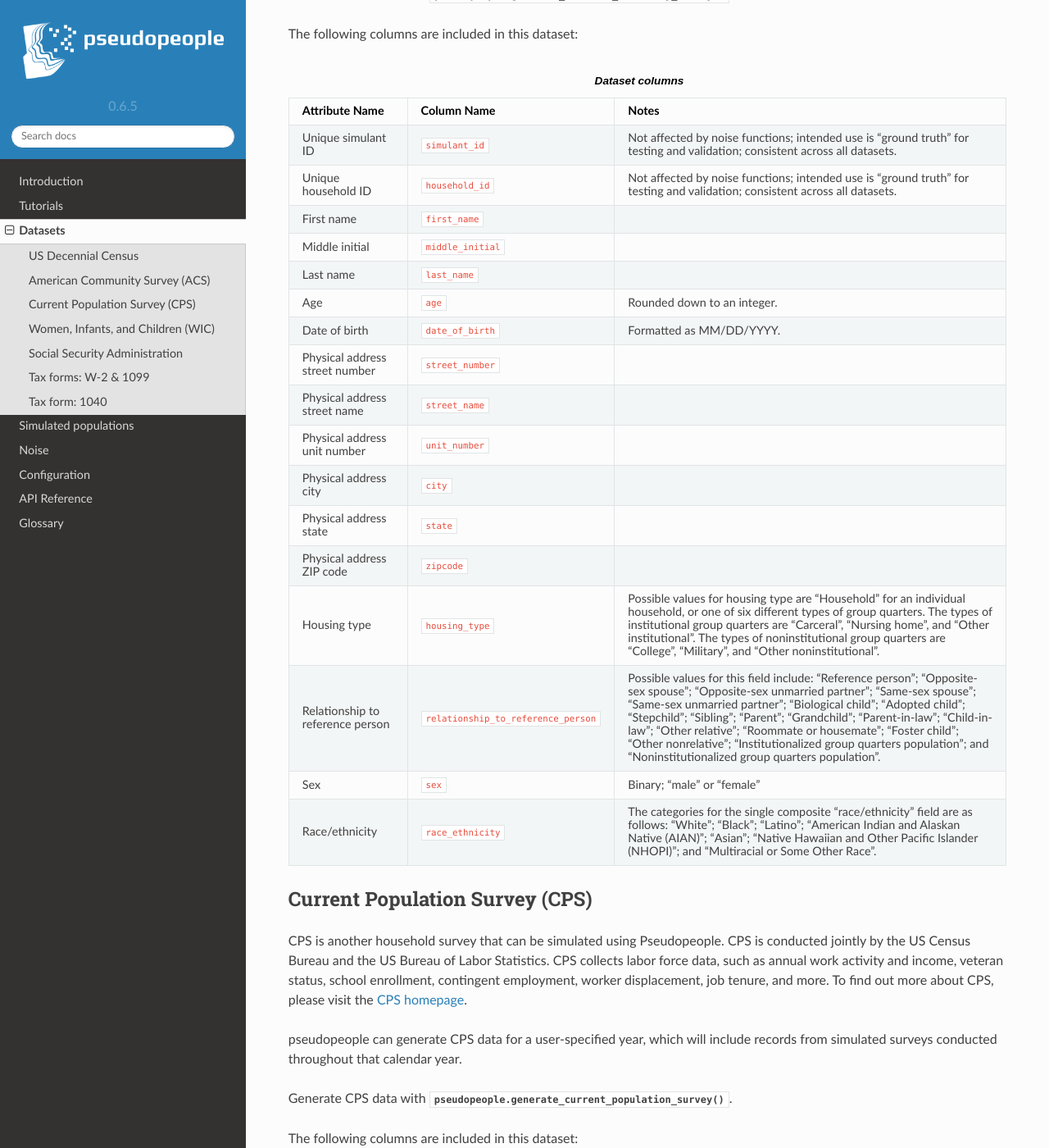
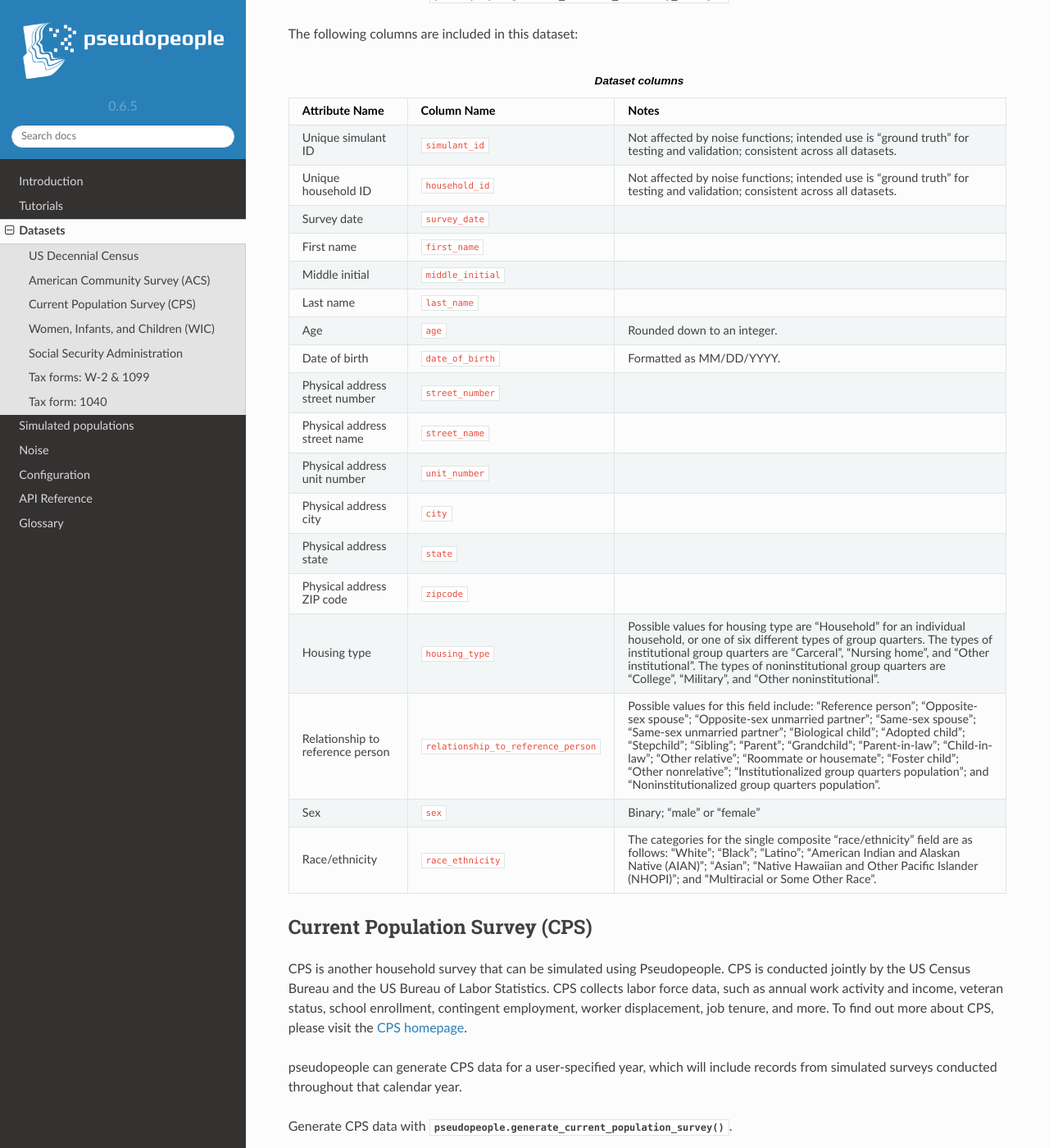
Before and after one commit to ihmeuw/pseudopeople, a Sphinx documentation site: the page built from docs/source/datasets/index.rst, in a window 1280 px wide and 1400 px high, scrolled down 2400 px. Shown: the whole window at 82% size. Built offline with Sphinx 7.4.7 and the Read the Docs theme 2.0.0, drawn with Linux system fonts in a browser that asks for light colours; some of the changed text lies outside the part shown.

Commit message:
add survey date column to ACS and CPS descriptions

```diff
--- a/docs/source/datasets/index.rst
+++ b/docs/source/datasets/index.rst
@@ -151,6 +151,9 @@ The following columns are included in this dataset:
      - :code:`household_id`
      - Not affected by noise functions; intended use is "ground truth" for testing and validation; consistent across all
        datasets.
+   * - Survey date
+     - :code:`survey_date`
+     -
    * - First name
      - :code:`first_name`
      -
@@ -239,6 +242,9 @@ The following columns are included in this dataset:
      - :code:`household_id`
      - Not affected by noise functions; intended use is "ground truth" for testing and validation; consistent across all
        datasets.
+   * - Survey date
+     - :code:`survey_date`
+     -
    * - First name
      - :code:`first_name`
      -
```
